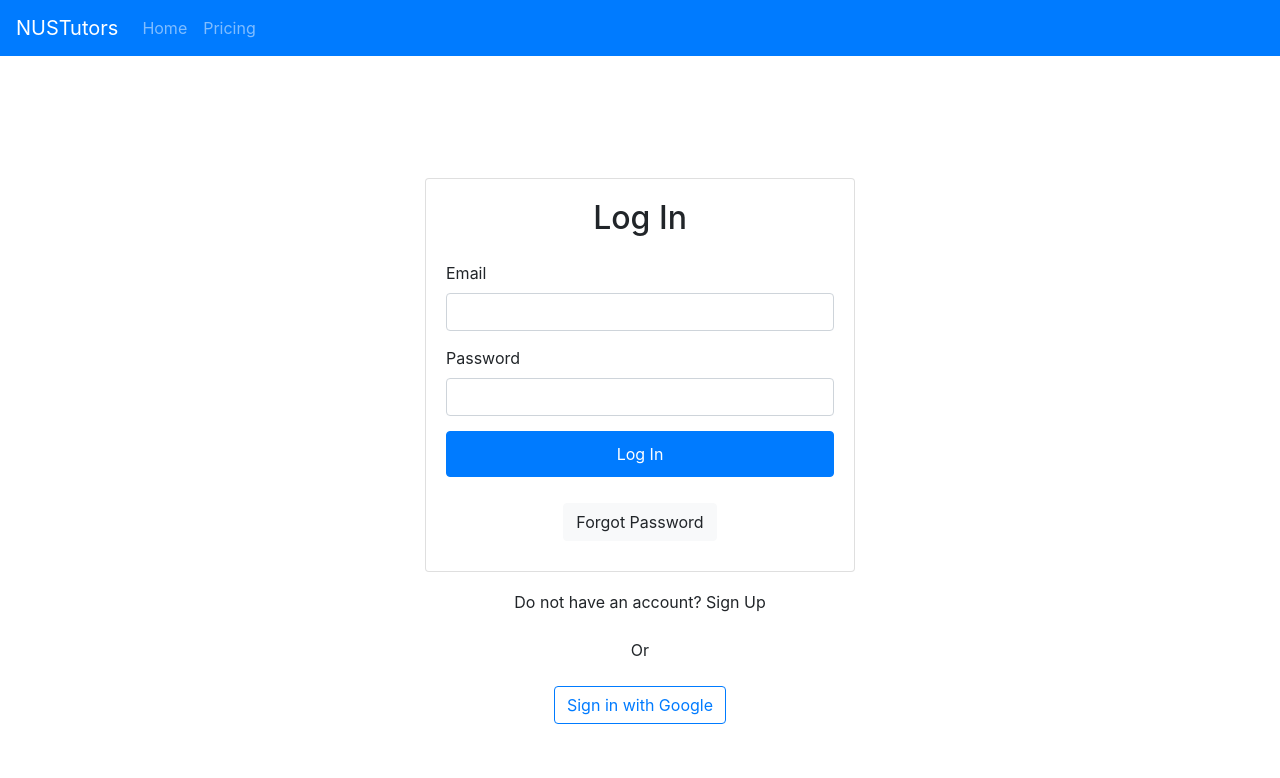
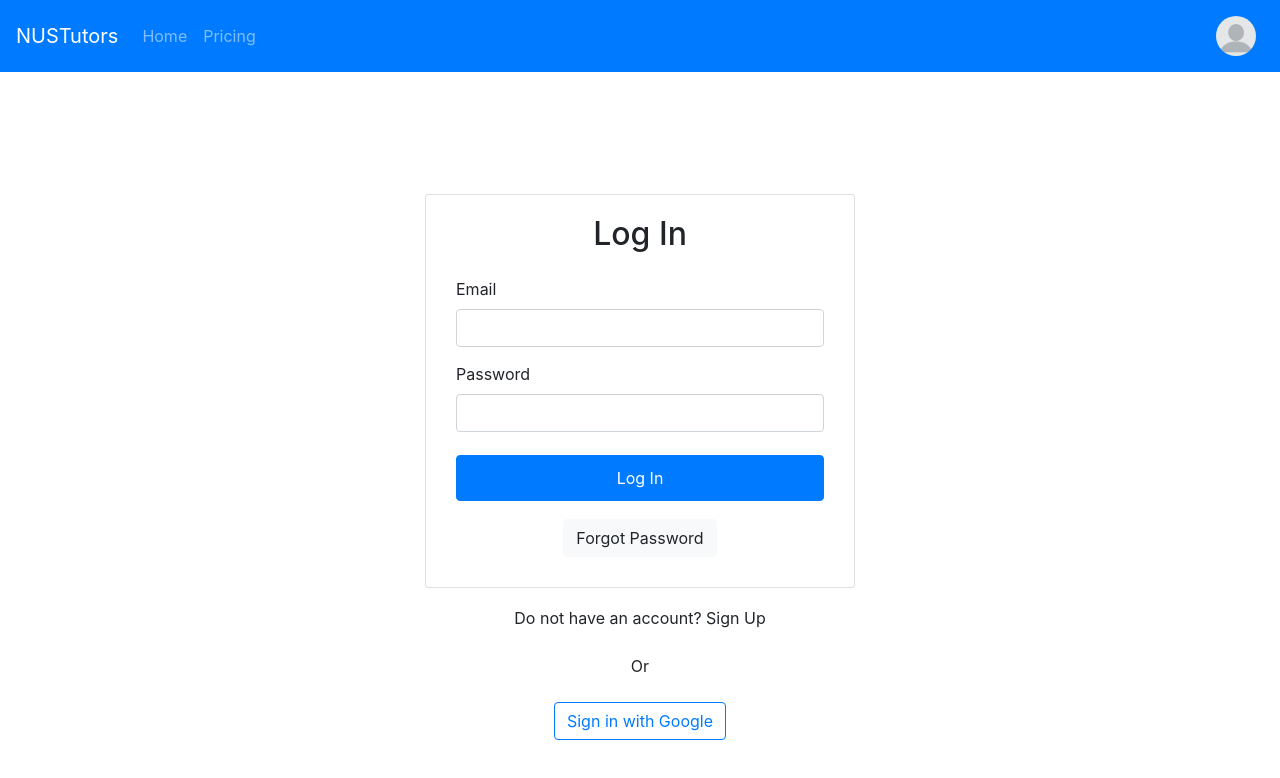
Before and after one commit to Tanishq4331/nustutors, a React (Create React App) app in the folder webapp/: page / in a window 1280 px wide. Shown: the top 778 px of the page. Built offline with nearby package versions, Linux system fonts and the light colour scheme; no server answers.

Commit message:
Add Login functionality to AppShell

```diff
--- a/webapp/src/App.js
+++ b/webapp/src/App.js
@@ -3,7 +3,6 @@ import "@firebase/firestore";
 import Body from "./components/Body";
 import "./styles.css";
 import { AuthProvider } from "./contexts/AuthContext";
-import { NavDropdown, Nav, Navbar } from "react-bootstrap";
 
 import React from "react";
 
--- a/webapp/src/components/AppShell/AppShell.js
+++ b/webapp/src/components/AppShell/AppShell.js
@@ -2,6 +2,7 @@ import { useState } from "react";
 import { NavDropdown, Nav, Navbar, Alert } from "react-bootstrap";
 import { useAuth } from "../../contexts/AuthContext";
 import styles from "./AppShell.module.css";
+import blankProfile from "./blank_profile.png";
 
 export default function AppShell() {
   const { currentUser, redirect, logout } = useAuth();
@@ -18,6 +19,7 @@ export default function AppShell() {
   }
 
   const Menu = () => {
+    if (currentUser) {
       return (
         <Nav>
           <NavDropdown
@@ -37,17 +39,35 @@ export default function AppShell() {
           </NavDropdown>
         </Nav>
       );
+    } else {
+      return (
+        <Nav>
+          <NavDropdown
+            title={
+              <img
+                className={styles["avatar"]}
+                alt="Not logged in"
+                src={blankProfile}
+              />
+            }
+            id={styles["collasible-nav-dropdown"]}
+            class={styles["dropdown-menu"]}
+          >
+            <NavDropdown.Item onClick={() => redirect("Login")}>
+              Login
+            </NavDropdown.Item>
+          </NavDropdown>
+        </Nav>
+      );
+    }
   };
 
   const Restricted = () => {
     if (currentUser) {
       return (
-        <>
         <Nav>
           <Nav.Link onClick={() => redirect("Dashboard")}>Dashboard</Nav.Link>
         </Nav>
-          <Menu />
-        </>
       );
     } else {
       return null;
@@ -72,6 +92,7 @@ export default function AppShell() {
         <Navbar.Collapse id="responsive-navbar-nav">
           <Public />
           <Restricted />
+          <Menu />
         </Navbar.Collapse>
       </Navbar>
     </>
--- a/webapp/src/pages/Login.js
+++ b/webapp/src/pages/Login.js
@@ -51,6 +51,24 @@ export default function LoginBody() {
     setLoading(false);
   }
 
+  const LoginForm = () => {
+    return (
+      <Form onSubmit={handleLogin}>
+        <Form.Group id="email">
+          <Form.Label>Email</Form.Label>
+          <Form.Control type="email" ref={emailRef} required />
+        </Form.Group>
+        <Form.Group id="password">
+          <Form.Label>Password</Form.Label>
+          <Form.Control type="password" ref={passwordRef} required />
+        </Form.Group>
+        <Button disabled={loading} className="w-100 mt-2" type="submit">
+          Log In
+        </Button>
+      </Form>
+    );
+  };
+
   return (
     <Container
       className="d-flex align-items-center justify-content-center"
@@ -61,20 +79,8 @@ export default function LoginBody() {
           <Card.Body>
             <h2 className="text-center mb-4">Log In</h2>
             {error && <Alert variant="danger">{error}</Alert>}
-            <Form onSubmit={handleLogin}>
-              <Form.Group id="email">
-                <Form.Label>Email</Form.Label>
-                <Form.Control type="email" ref={emailRef} required />
-              </Form.Group>
-              <Form.Group id="password">
-                <Form.Label>Password</Form.Label>
-                <Form.Control type="password" ref={passwordRef} required />
-              </Form.Group>
-              <Button disabled={loading} className="w-100" type="submit">
-                Log In
-              </Button>
-            </Form>
-            <div className="w-100 text-center mt-3">
+            <LoginForm />
+            <div className="w-100 text-center mt-2">
               <Button
                 variant="light"
                 onClick={() => redirect("ForgotPassword")}
--- a/webapp/src/pages/UpdateProfile.js
+++ b/webapp/src/pages/UpdateProfile.js
@@ -1,5 +1,5 @@
 import React, { useRef, useState, useEffect } from "react";
-import { Form, Button, Card, Alert } from "react-bootstrap";
+import { Form, Button, Card, Alert, Container } from "react-bootstrap";
 import { useAuth } from "../contexts/AuthContext";
 
 export default function UpdateProfile() {
@@ -94,7 +94,11 @@ export default function UpdateProfile() {
   }
 
   return (
-    <>
+    <Container
+      className="d-flex align-items-center justify-content-center"
+      style={{ minHeight: "100vh" }}
+    >
+      <div className="w-100" style={{ maxWidth: "450px" }}>
         <Card>
           <Card.Body>
             <h2 className="text-center mb-4">Update Profile</h2>
@@ -144,10 +148,14 @@ export default function UpdateProfile() {
           </Card.Body>
         </Card>
         <div className="w-100 text-center mt-2">
-        <Button variant="outline-secondary" onClick={() => redirect("Dashboard")}>
+          <Button
+            variant="outline-secondary"
+            onClick={() => redirect("Dashboard")}
+          >
             Cancel
           </Button>
         </div>
-    </>
+      </div>
+    </Container>
   );
 }
--- a/webapp/src/styles.css
+++ b/webapp/src/styles.css
@@ -13,6 +13,11 @@
 
 .form-group {
   margin-bottom: 15px;
+}
+
+form {
+  margin-left: 10px;
+  margin-right: 10px;
 }
 
 .dropdown-menu {
```
Also changed, not shown: webapp/src/components/AppShell/blank_profile.png (added). Lines whose indentation alone changed are shown as unchanged.
